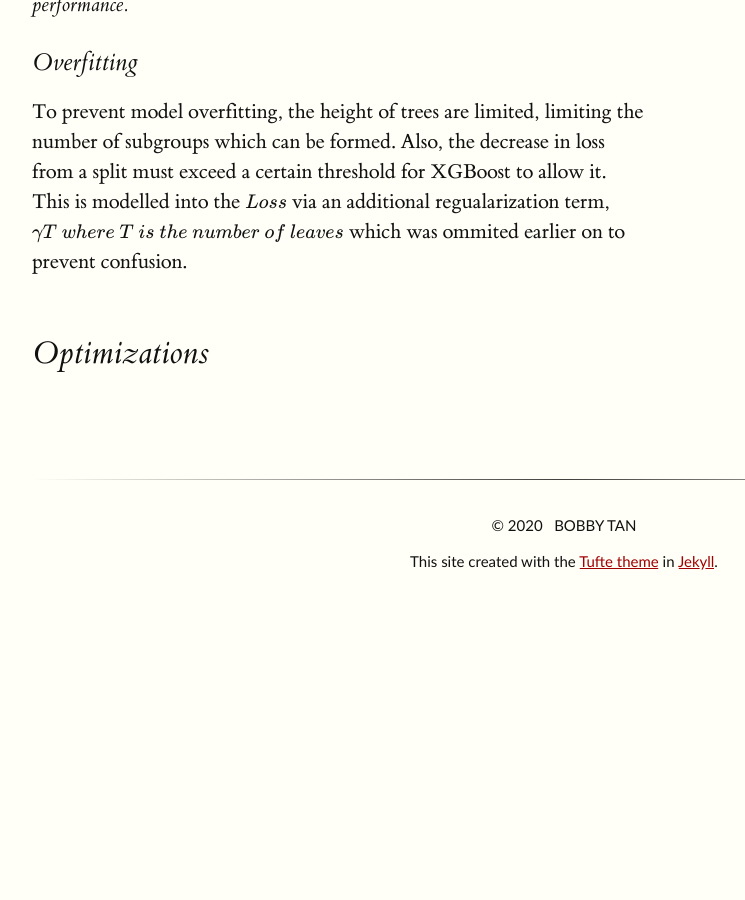
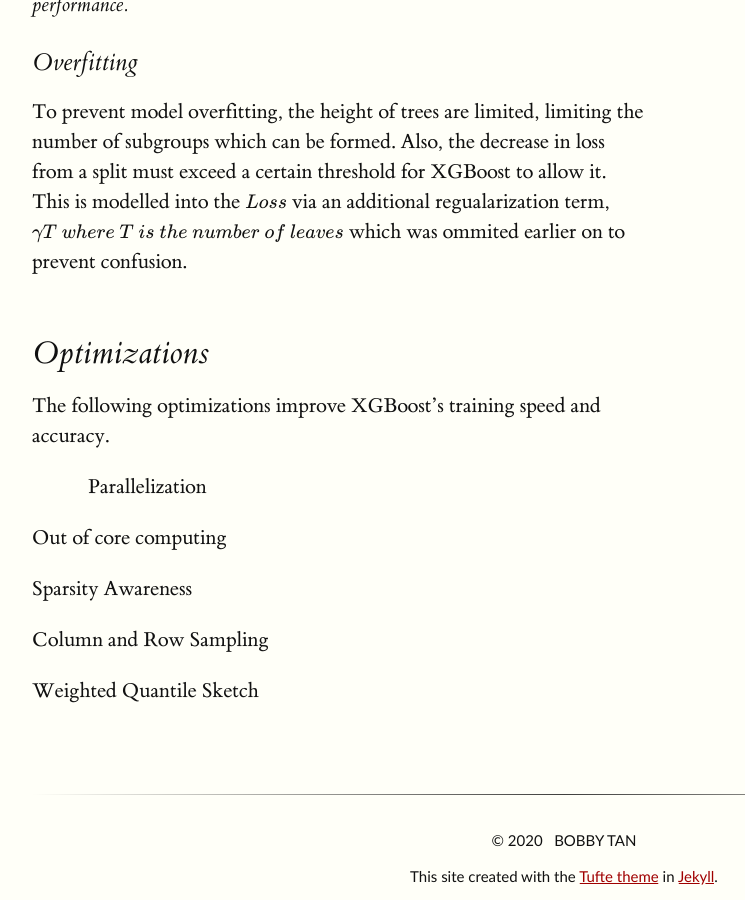
Before and after one commit to bobby-tan/bobby-tan.github.io, a Jekyll site: the page built from _posts/2020-05-11-A-Short-Introduction-to-XGBoost.md, in a window 1280 px wide and 900 px high, scrolled down 4901 px. Shown: the whole window, without its empty margins (128-873 px from the left). Built offline with Jekyll 4.4.1, drawn with Linux system fonts in a browser that asks for light colours; formulas are drawn with MathJax 3; before the commit the page ends 5486 px from its top, so only the background shows below that.

Commit message:
doing optimizations

```diff
--- a/_posts/2020-05-11-A-Short-Introduction-to-XGBoost.md
+++ b/_posts/2020-05-11-A-Short-Introduction-to-XGBoost.md
@@ -110,3 +110,15 @@
 
 
 ## Optimizations
+
+The following optimizations improve XGBoost's training speed and accuracy.
+
+- Parallelization
+
+Out of core computing
+
+Sparsity Awareness
+
+Column and Row Sampling
+
+Weighted Quantile Sketch
```
